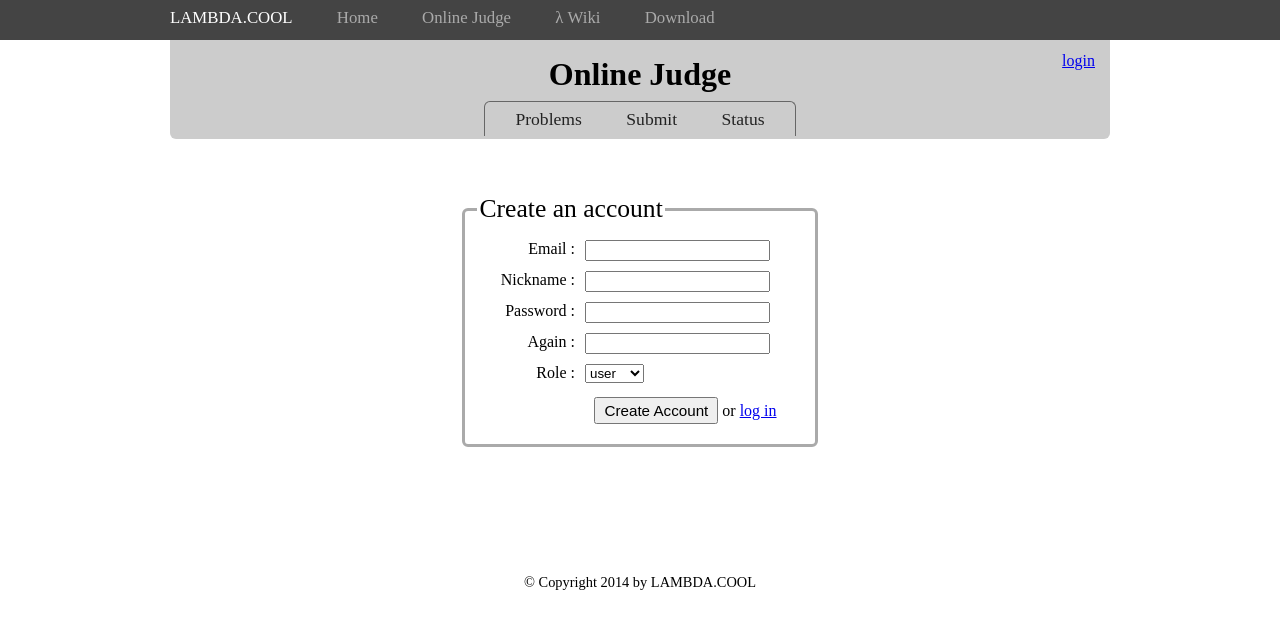
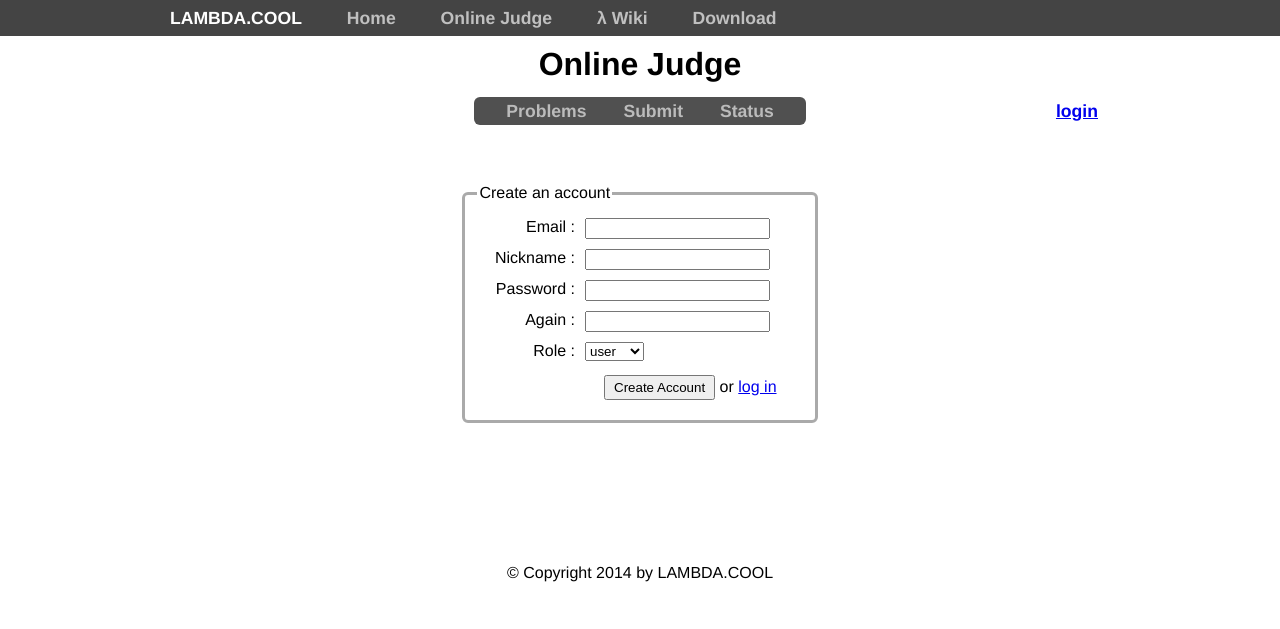
Before and after one commit to rorschachhb/lambdaOJ, a Flask app: page /oj/signup/ in a window 1280 px wide. Shown: the top 629 px of the page. Run offline with Flask 2, Linux system fonts and the light colour scheme; some libraries are stand-ins or nearby versions.

Commit message:
add font for monospace; improved base.html

```diff
--- a/app/static/styles/style.css
+++ b/app/static/styles/style.css
@@ -1,6 +1,28 @@
+@font-face {
+    font-family: source code pro;
+    src: url('/static/fonts/SourceCodePro-Regular.otf');
+}
+@font-face {
+    font-family: source code pro;
+    src: url('/static/fonts/SourceCodePro-Semibold.otf');
+    font-weight: bold;
+}
+
 body {
     background-color: #ffffff;
     margin: 0px;
+    font-size: 16px;
+    font-family: helvetica, sans-serif;
+}
+body pre {
+    font-family: source code pro, monospace;
+}
+
+header, section, footer, aside, nav, article, figure {
+    display: block;
+}
+header, article, section, footer, nav {
+    position: relative;
 }
 
 .wrapper {
@@ -9,23 +31,28 @@ body {
 }
 
 
+
 #mainnav {
     background-color: #444444;
     color: #ffffff;
-    font-size: 1.05em;
-    height: 40px;
+    font-size: 1.1em;
+    font-weight: bold;
+    height: 36px;
     margin: 0px;
+    padding: 0px;
 }
 #mainnav ul {
+    display: inline;
+    line-height: 36px;
     margin: 0px;
-    padding: 8px 0px 5px 0px;
+    padding: 0px;
 }
 #mainnav li {
     display: inline;
-    margin-right: 40px;
+    margin: 0px 40px 0px 0px;
 }
 #mainnav li a {
-    color: #aaaaaa;
+    color: #c0c0c0;
     text-decoration: none;
 }
 #mainnav li a:hover {
@@ -35,69 +62,56 @@ body {
 
 
 header {
-    background-color: #cccccc;
-    border-bottom-left-radius: 6px;
-    border-bottom-right-radius: 6px;
     margin: 0px;
-    overflow: auto;
 }
-header #userinfo {
-    float: right;
+
+header h1 {
+    text-align: center;
     margin: 0px;
-    padding: 12px 15px 0px 0px;
+    padding: 10px 0px;
 }
-div.header-wrapper {
-    float: left;
-    width: 660px;
-    margin: 0px 0px 0px 0px;
-    padding: 0px;
-}
-div.header-wrapper h1 {
-    float: right;
-    clear: both;
-    width: 380px;
+
+nav {
+    color: #ffffff;
+    font-size: 1.1em;
+    font-weight: bold;
+    line-height: 36px;
     text-align: center;
-    margin: 16px 0px;
-    padding: 0px;
-}
-div.nav-wrapper {
-    float: left;
-    clear: both;
-    width: 100%;
-    text-align: center;
-}
-nav {
-    font-size: 1.1em;
     margin: 0px;
-    height: 30px;
 }
 nav ul {
     display: inline;
-    background: #cccccc;
-    border: 1px solid #666666;
-    border-bottom: none;
-    border-top-left-radius: 6px;
-    border-top-right-radius: 6px;
-    padding: 7px 10px 7px 10px;
+    background: #505050;
+    border-radius: 6px;
+    padding: 4px 16px;
 }
 nav li {
     display: inline;
-    margin: 0px 20px;
+    margin: 0px 16px;
+}
+nav li.disabled {
+    color: #bbbbbb;
 }
 nav li a {
-    color: #222222;
+    color: #bbbbbb;
     text-decoration: none;
 }
 nav li a:hover {
-    color: #888888;
+    color: #ffffff;
+}
+nav #login-logout {
+    position: absolute;
+    right: 12px;
 }
 
 
 
 #content {
+    position: relative;
     min-height: 350px;
     margin-top: 35px;
 }
+
 
 
 form {
@@ -110,7 +124,7 @@ form fieldset {
     margin-top: 20px;
 }
 form legend {
-    font-size: 160%;
+    /* font-size: 160%; */
 }
 form p.message {
     color: red;
@@ -123,7 +137,7 @@ form div {
 form p.form-error {
     float: right;
     clear: both;
-    font-size: 90%;
+    /* font-size: 90%; */
     color: red;
     margin: 0px 8% 0px 0px;
 }
@@ -133,7 +147,7 @@ form .form-title {
     padding-right: 10px;
 }
 form input[type="submit"] {
-    font-size: 95%;
+    /* font-size: 95%; */
     padding: 3px 8px;
 }
 form div span.submit {
@@ -160,13 +174,13 @@ form div span.submit {
     clear: both;
 }
 #submitform input#upload_file{
-    font-size: 90%;
+    /* font-size: 90%; */
 }
 #submitform lable[for="upload_file"] {
     padding-top: 3px;
 }
 #submitform select#language {
-    font-size: 90%;
+    /* font-size: 90%; */
     padding: 1px 2px 1px 2px;
     width: 120px;
 }
@@ -239,7 +253,7 @@ table.list td span.id {
 span[class|=status] {
     color: #ffffff;
     font-weight: bold;
-    font-size: 85%;
+    /* font-size: 85%; */
     border-radius: 4px;
     padding: 3px 5px;
 }
@@ -297,17 +311,16 @@ span.status-error {
     margin: 10px 0px;
 }
 .pb-title .limits {
-    font-size: 85%;
+    /* font-size: 85%; */
 }
 .pb-details pre, .sub-details pre {
-    font-size: 120%;
     background-color: #cccccc;
     padding: 8px 5px 8px 12px;
     border-radius: 6px;
 }
 .sub-title div {
     font-weight: bold;
-    font-size: 90%;
+    /* font-size: 90%; */
 }
 
 .pb-submit {
@@ -326,7 +339,7 @@ span.status-error {
 
 
 footer {
-    font-size: 90%;
+    /* font-size: 90%; */
     text-align: center;
     margin-top: 50px;
     margin-bottom: 10px;
--- a/app/templates/base.html
+++ b/app/templates/base.html
@@ -9,11 +9,10 @@
   </head>
 
   <body>
-
     <div id="mainnav">
       <div class="wrapper">
 	<ul>
-	  <li>LAMBDA.COOL</li>
+	  <li class="logo">LAMBDA.COOL</li>
 	  <li><a href="/">Home</a></li>
 	  <li><a href="/oj/">Online Judge</a></li>
 	  <li><a href="/wiki/">λ Wiki</a></li>
@@ -25,31 +24,30 @@
     <div class="wrapper">
       <header>
 	{% block header %}
-	<div id="userinfo">
-	  {% if user %}
-	  {{ user.nickname }},
-	  <a href="/oj/logout/">logout</a>
-	  {% else %}
-	  <a href="/oj/login/">login</a>
-	  {% endif %}
-	</div>
-	<div class="header-wrapper">
 	<h1>Online Judge</h1>
-	</div>
-	<div class="nav-wrapper">
+	{% endblock header %}
+      </header>
+
       <nav>
 	<ul>
 	  <li><a href="/oj/index/">Problems</a></li>
 	  <li><a href="/oj/submit/">Submit</a></li>
 	  <li><a href="/oj/status/">Status</a></li>
+	  {% if user %}
+	  <li class="disabled">Profile</li>
 	  {% if user.role == "admin" %}
 	  <li><a href="/oj/admin/" target="_blank">Admin</a></li>
 	  {% endif %}
+	  {% endif %}
 	</ul>
+	<span id="login-logout">
+	  {% if user %}
+	  <a href="/oj/logout/">logout</a>
+	  {% else %}
+	  <a href="/oj/login/">login</a>
+	  {% endif %}
+	</span>
       </nav>
-	</div>
-	{% endblock header %}
-      </header>
 
       <div id="content">
 	{% block content %}
```
Also changed, not shown: app/static/fonts/SourceCodePro-Regular.otf (added), app/static/fonts/SourceCodePro-Semibold.otf (added). Lines whose indentation alone changed are shown as unchanged.
